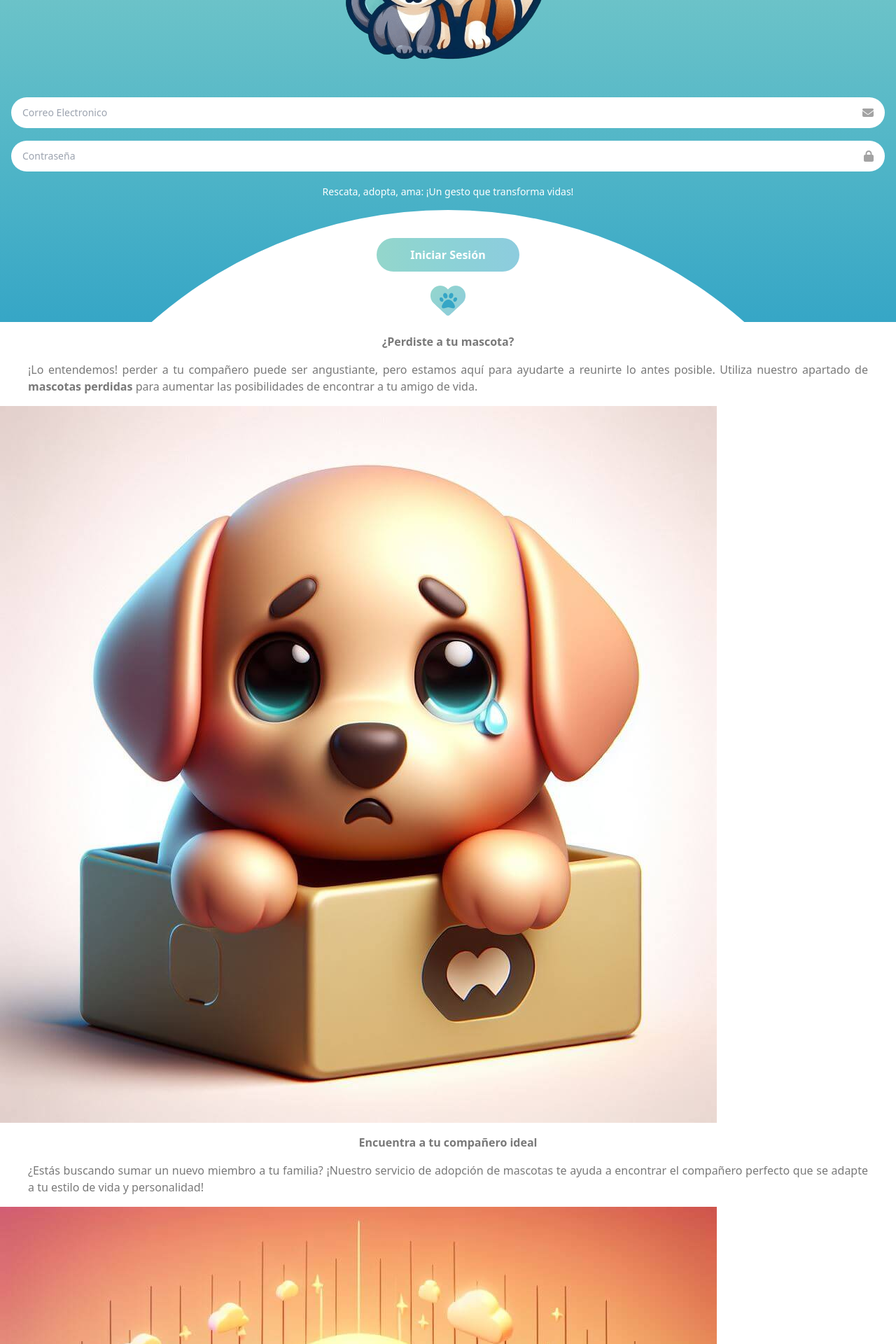
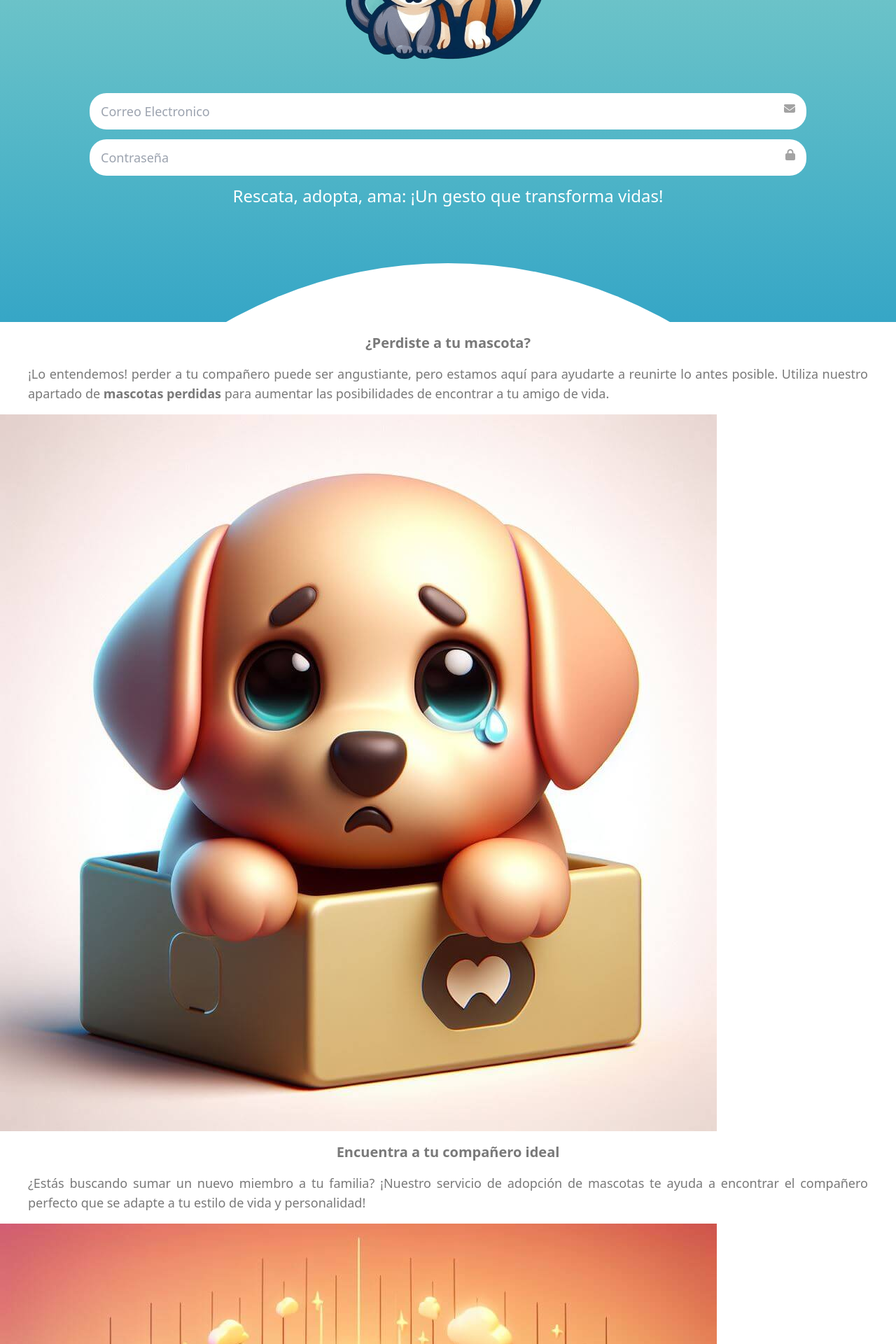
Before and after one commit to AngelAlmanza/client-app-petfinder, a React (Vite) app: page /sign-in in a window 1280 px wide. Shown: the part 340-2260 px from the top of the page at 70% size. Built offline with nearby package versions, Linux system fonts and the light colour scheme.

Commit message:
Pagina Inicio responsivo para tablet

```diff
--- a/src/components/InitialPageCircleFooter.tsx
+++ b/src/components/InitialPageCircleFooter.tsx
@@ -23,16 +23,16 @@ export const InitialPageCircleFooter = ({ onSubmit }: Props) => {
 
   return (
     <div
-      className={`bg-white rounded-full flex flex-col items-center pt-10`}
+      className={`bg-white rounded-full flex flex-col items-center pt-10 md:-mx-28 md:pt-16 md:mt-20 `}
       style={{
         width: screenSize,
         height: screenSize,
       }}>
-        <div className="w-100">
+        <div className="w-100 md:mt-6">
           <SpecialButton text="Iniciar Sesión" onClick={onSubmit} />
         </div>
         <div className="w-44 flex justify-center">
-          <img className="w-100 h-fit object-cover mt-4" src={heartSignIn} alt="Love Pets Heart" />
+          <img className="w-100 h-fit object-cover mt-4 md:w-20" src={heartSignIn} alt="Love Pets Heart" />
         </div>
     </div>
   )
--- a/src/components/buttons/SpecialButton.tsx
+++ b/src/components/buttons/SpecialButton.tsx
@@ -6,7 +6,7 @@ type Props = {
 export const SpecialButton = ({ text, onClick }: Props) => {
   return (
     <button
-      className="px-12 py-3 bg-blue-500 rounded-3xl font-bold text-base text-white text-center special-button"
+      className="px-12 py-3 bg-blue-500 rounded-3xl font-bold text-base md:text-2xl text-white text-center special-button "
       onClick={onClick}
     >
       {text}
--- a/src/components/inputs/TextInput.tsx
+++ b/src/components/inputs/TextInput.tsx
@@ -22,7 +22,7 @@ export const TextInput = ({ placeholder, iconName, className, style, onChange }:
   return (
     <div className="w-full relative">
       <input
-        className={`w-full bg-white px-4 py-3 outline-none rounded-3xl pr-10 text-sm font-medium ${className}`}
+        className={`w-full bg-white px-4 py-3 outline-none rounded-3xl pr-10 text-sm md:text-lg font-medium   ${className}`}
         type="text"
         placeholder={placeholder}
         style={style}
--- a/src/pages/signInPage.tsx
+++ b/src/pages/signInPage.tsx
@@ -22,14 +22,14 @@ export const SignInPage = () => {
   return (
     <>
       <div
-        className="w-screen h-screen pt-10 min-h-screen gradient-background overflow-hidden"
+        className="w-screen h-screen pt-10 min-h-screen gradient-background overflow-hidden md:px-28  "
       >
         <div className="px-4 w-100">
           <div className="w-full flex justify-center items-center flex-col">
             <h1 className="text-center text-white text-4xl font-normal">PetFinder</h1>
-            <img src={dogAndCat} alt="PetFinder Logo" className="-mt-14" />
+            <img src={dogAndCat} alt="PetFinder Logo" className="-mt-14 md:-mt-14" />
           </div>
-          <div className="w-100 -mt-16 h-36 flex flex-col justify-evenly items-center">
+          <div className="w-100 -mt-16 h-36 flex flex-col justify-evenly items-center md:w-200 ">
             <TextInput
               placeholder="Correo Electronico"
               iconName="email"
@@ -42,22 +42,22 @@ export const SignInPage = () => {
             />
           </div>
           <div className="w-100 mb-4">
-            <p className="text-sm text-center text-white font-medium">Rescata, adopta, ama: ¡Un gesto que transforma vidas!</p>
+            <p className="text-sm md:text-2xl text-center text-white font-medium">Rescata, adopta, ama: ¡Un gesto que transforma vidas!</p>
           </div>
         </div>
         <InitialPageCircleFooter onSubmit={onSubmit} />
       </div>
       <div className="bg-white">
-        <h2 className="text-center text-base font-bold my-4 text-text-primary-color">¿Perdiste a tu mascota?</h2>
-        <p className="text-base font-normal text-justify text-text-primary-color px-10">
+        <h2 className="text-center text-base md:text-xl font-bold my-4 text-text-primary-color">¿Perdiste a tu mascota?</h2>
+        <p className="text-base md:text-lg font-normal text-justify text-text-primary-color px-10">
           ¡Lo entendemos! perder a tu compañero puede ser angustiante,
           pero estamos aquí para ayudarte a reunirte lo antes posible.
           Utiliza nuestro apartado de <b>mascotas perdidas</b> para aumentar
           las posibilidades de encontrar a tu amigo de vida.
         </p>
         <img src={dogBanner} alt="Dog banner" className="w-100 object-cover mt-4" />
-        <h2 className="text-center text-base font-bold my-4 text-text-primary-color">Encuentra a tu compañero ideal</h2>
-        <p className="text-base font-normal text-justify text-text-primary-color px-10">
+        <h2 className="text-center text-base md:text-xl font-bold my-4 text-text-primary-color">Encuentra a tu compañero ideal</h2>
+        <p className="text-base font-normal md:text-lg text-justify text-text-primary-color px-10">
           ¿Estás buscando sumar un nuevo miembro a tu familia?
           ¡Nuestro servicio de adopción de mascotas te ayuda a encontrar el compañero
           perfecto que se adapte a tu estilo de vida y personalidad!
@@ -65,8 +65,8 @@ export const SignInPage = () => {
         <img src={birdBanner} alt="Dog banner" className="w-100 object-cover mt-4" />
       </div>
       <div className="bg-black flex justify-center items-center py-2">
-        <img src={dogAndCat} alt="PetFinder Logo" className="w-8 rounded-full" />
-        <p className="text-white text-base">PetFinder</p>
+        <img src={dogAndCat} alt="PetFinder Logo" className="w-8 rounded-full md:w-16 md:-mt-4 " />
+        <p className="text-white text-base md:text-2xl md:-mt-4">PetFinder</p>
       </div>
     </>
   )
```
